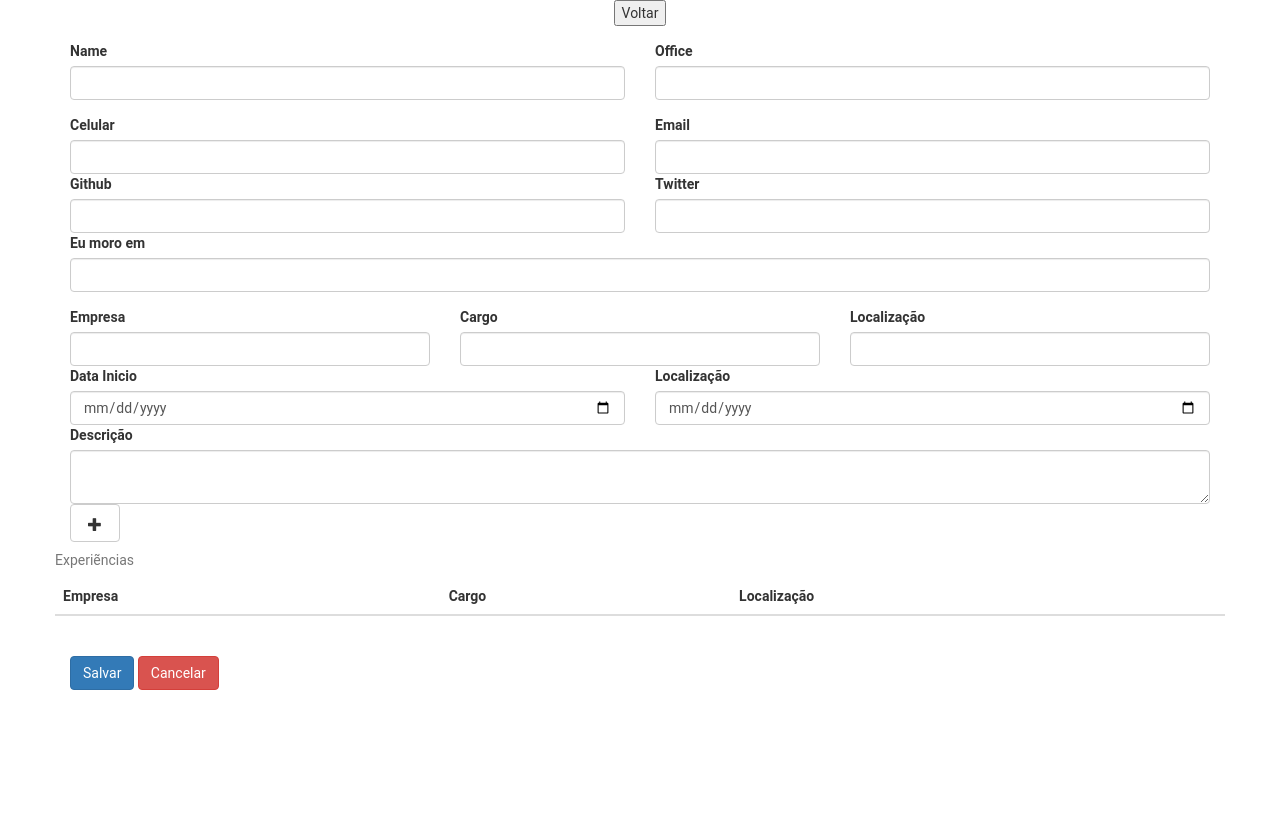
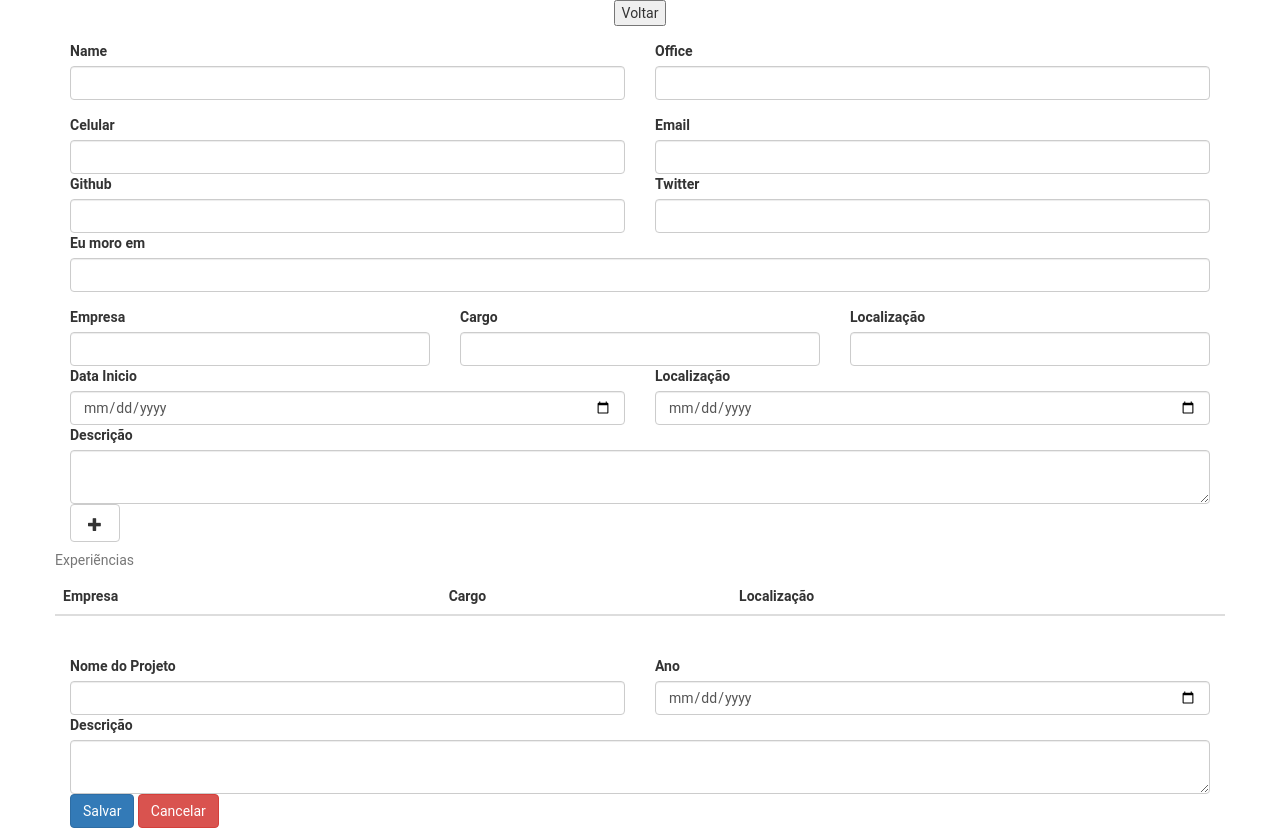
Before and after one commit to samuelsilvadev/create-page-personal, a website: page index.html in a window 1280 px wide. Both pictures are taken after a click on the button "Fazer o Meu". Before the commit the page ends 800 px from the top, so only its background shows below. Drawn offline with nearby package versions, Linux system fonts and the light colour scheme; some packages are replaced by stand-ins of ours.

Commit message:
#4 - adicionando campos para projetos realizados

```diff
--- a/index.html
+++ b/index.html
@@ -146,6 +146,22 @@
         </div>
         <br>
         <div class="row">
+            <div class="col-md-6">
+                <label>Nome do Projeto</label>
+                <input name="projectName" type="text" class="form-control">
+            </div>
+            <div class="col-md-6">
+                <label>Ano</label>
+                <input name="projectYear" type="date" class="form-control">
+            </div>
+        </div>
+        <div class="row">
+            <div class="col-md-12">
+                <label>Descrição</label>
+                <textarea name="descriptionProject" type="text" class="form-control"></textarea>
+            </div>
+        </div>
+        <div class="row">
             <div class="form-group">
                 <div class="col-md-2">
                     <button id="btn-frm-contact-2" type="button" class="btn btn-primary">Salvar</button>
```
